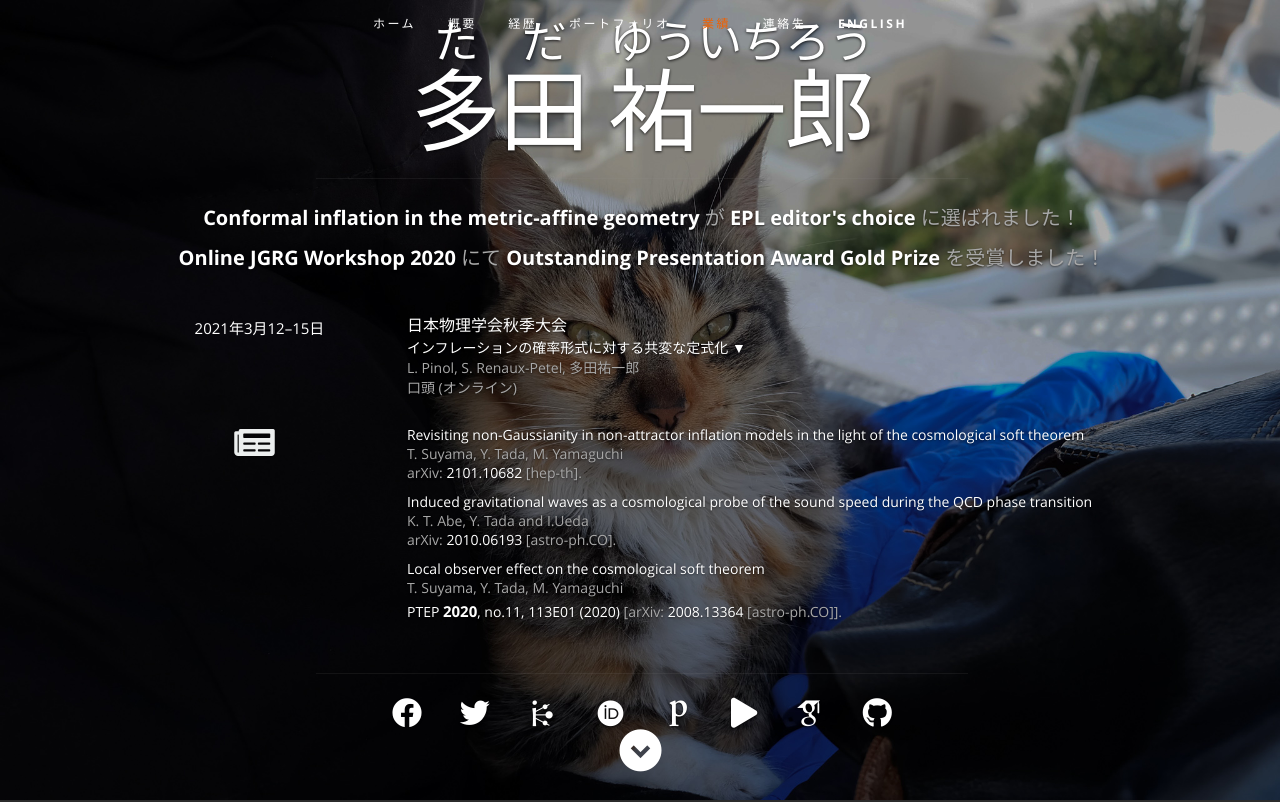
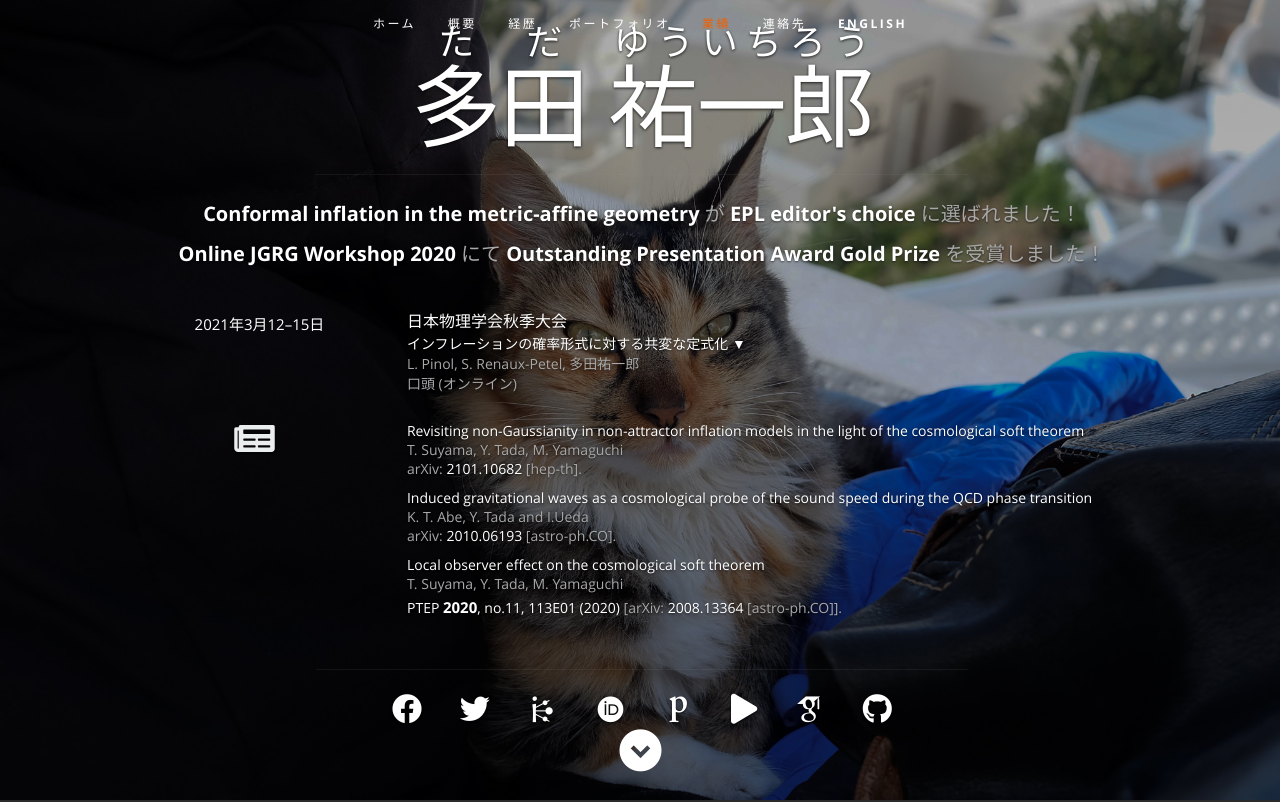
Before and after one commit to NekomammaT/NekomammaT.github.io, a plain HTML site: page indexJP.html in a window 1280 px wide. Shown: the top 802 px of the page. Drawn offline with nearby package versions, Linux system fonts and the light colour scheme; files whose address does not match are found by name.

Commit message:
JPN font

```diff
--- a/css/layout.css
+++ b/css/layout.css
@@ -60,11 +60,14 @@ header .banner-text {
     width: 100%;
 }
 header .banner-text h1 {
-   font: 90px/1.1em 'opensans-bold', sans-serif;
-   color: #fff;
-   letter-spacing: -2px;
-   margin: 0 auto 18px auto;
-   text-shadow: 0px 1px 3px rgba(0, 0, 0, .8);
+    font: 90px/1.1em 'opensans-bold', sans-serif;
+    color: #fff;
+    letter-spacing: -2px;
+    margin: 0 auto 18px auto;
+    text-shadow: 0px 1px 3px rgba(0, 0, 0, .8);
+}
+header .banner-text rt {
+    font-size: 40%;
 }
 header .banner-text h3 {
    font: 18px/1.9em 'librebaskerville-regular', serif;
--- a/indexJP.html
+++ b/indexJP.html
@@ -68,10 +68,11 @@
 
       <div class="banner">
         <div class="banner-text">
-          <h1 class="responsive-headline"><ruby>多田<rt>ただ</rt></ruby> <ruby>祐一郎<rt>ゆういちろう</rt></h1>
+          <h1 class="responsive-headline"><ruby>多田<rt>ただ</rt></ruby> <ruby>祐一郎<rt>ゆういちろう</rt></ruby></h1>
 
 	  <hr />
 
+	  <span>
 	    <p>
 	      <h4>
 		<a href="https://inspirehep.net/literature/1809872"
@@ -97,6 +98,7 @@
 		を受賞しました！
 	      </h4>
 	    </p>
+	  </span>
 
 	  <br>
 
@@ -121,10 +123,11 @@
 		      style="display:none;clear:both;margin-left:0.5em">
 		  通常インフレーションにおけるゆらぎに対しては摂動的量子場の計算が用いられるが、インフレーションの確率形式においては超ホライズンのゆらぎを古典乱数として非摂動的に扱うことができる。発表ではまずこの確率形式がインフレーション後の初期密度ゆらぎの計算にどのように役立つかを概観し、これを実装した数値計算プログラムについて簡単に紹介する。その後インフレーション確率形式の共変な定式化について議論する。数学的に確率過程は離散化を指定しないと一意に定まらないが、我々は物理的に好ましい離散化を明らかにし、インフラトン場の多様体上で確率運動方程式が共変になるよう確率インフレーションを定式化した。<br>
 		</span>
-		<span>
+		<emph class="phone">
+		  インフレーションの確率形式に対する共変な定式化
+		</emph>
 		L. Pinol, S. Renaux-Petel, 多田祐一郎 <br>
 		口頭 (オンライン)
-		</span>
 	      </p>
 	    </div>
 	  </div>
@@ -422,27 +425,24 @@
 		   target="_blank">
 		  Revisiting non-Gaussianity in non-attractor inflation models in the light of the cosmological soft theorem
 		</a><br>
-		<span>
 		T. Suyama, Y. Tada, M. Yamaguchi <br>
 		arXiv: <a href="https://arxiv.org/abs/2101.10682"
 			  target="_blank">
 		  2101.10682 </a>
 		[hep-th].
-		</span>
-	      </p>
-
+	      </p>
+
+	      <span>
 		<p>
 		  <a href="https://inspirehep.net/literature/1822462"
 		     target="_blank">
 		    Induced gravitational waves as a cosmological probe of the sound speed during the QCD phase transition
 		  </a><br>
-		<span>
 		  K. T. Abe, Y. Tada and I.Ueda <br>
 		  arXiv: <a href="https://arxiv.org/abs/2010.06193"
 			    target="_blank">
 		    2010.06193 </a>
 		  [astro-ph.CO].
-		</span>
 		</p>
 
 		<p>
@@ -450,7 +450,6 @@
 		     target="_blank">
 		    Local observer effect on the cosmological soft theorem
 		  </a><br>
-		<span>
 		  T. Suyama, Y. Tada, M. Yamaguchi <br>
 		  <a href="https://doi.org/10.1093/ptep/ptaa144"
 		     target="_blank">
@@ -460,8 +459,8 @@
 			     target="_blank">
 		    2008.13364 </a>
 		  [astro-ph.CO]].
-		</span>
-	      </p>
+		</p>
+	      </span>
 
 	      <!--
 	      <p>
```
Lines whose indentation alone changed are shown as unchanged.
